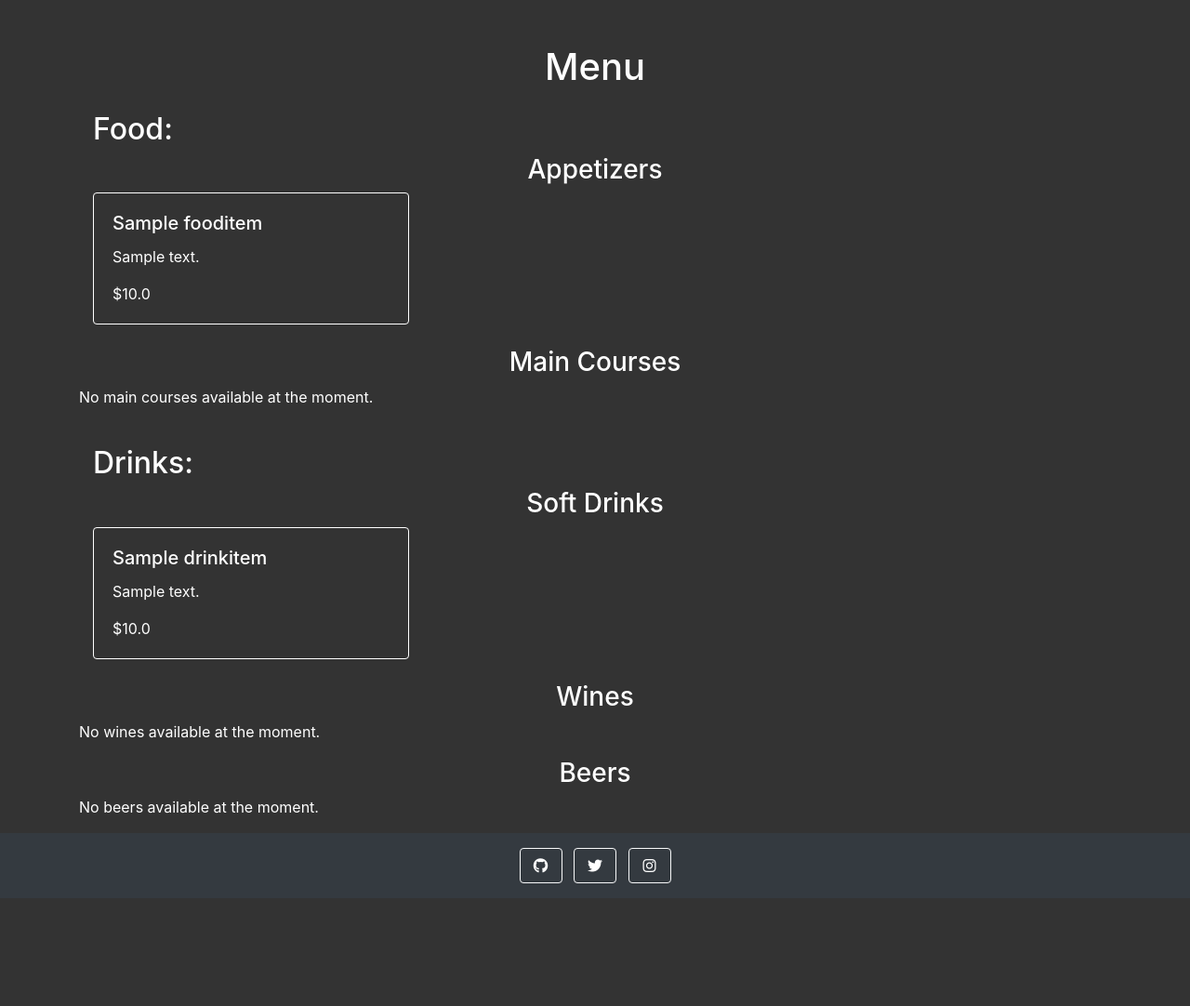
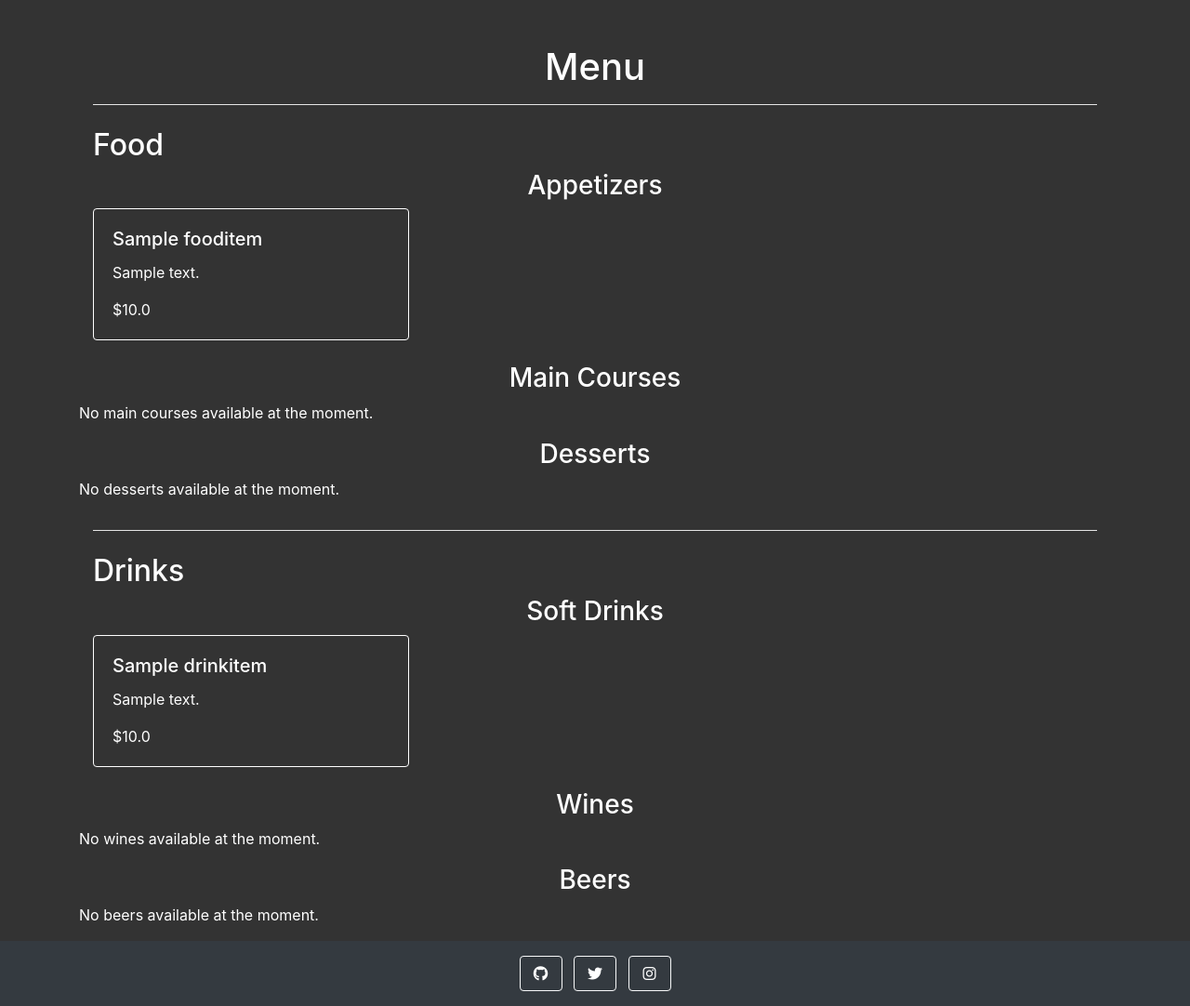
Before and after one commit to anthonyhaj/strand-PP4, a Django app: page /menu/ in a window 1280 px wide. Shown: the part 92-1174 px from the top of the page at 93% size. Before the commit the page ends 1058 px from the top, so only its background shows below. Run offline with Django 3.2, Linux system fonts and the light colour scheme; tables that the repository leaves empty hold one stand-in row (values such as "Sample post"); some libraries are stand-ins or nearby versions.

Commit message:
add dessert section to menu

```diff
--- a/menu/templates/menu.html
+++ b/menu/templates/menu.html
@@ -2,8 +2,8 @@
 {% block content %}
 <div class="container">
     <h1 class="mt-5 text-center">Menu</h1>
-
-    <h2 class="mt-4">Food:</h2>
+    <hr>
+    <h2 class="mt-4">Food</h2>
 
     <h3 class="text-center">Appetizers</h3>
     <div class="row">
@@ -39,7 +39,24 @@
         {% endfor %}
     </div>
 
-    <h2 class="mt-4">Drinks:</h2>
+    <h3 class="text-center">Desserts</h3>
+    <div class="row">
+        {% for food in desserts %}
+        <div class="col-lg-4 mb-4">
+            <div class="card h-100 bg-gray border-color">
+                <div class="card-body">
+                    <h5 class="card-title">{{ food.name }}</h5>
+                    <p class="card-text">{{ food.description }}</p>
+                    <p class="card-text">${{ food.price }}</p>
+                </div>
+            </div>
+        </div>
+        {% empty %}
+        <p>No desserts available at the moment.</p>
+        {% endfor %}
+    </div>
+    <hr>
+    <h2 class="mt-4">Drinks</h2>
 
     <h3 class="text-center">Soft Drinks</h3>
     <div class="row">
```
